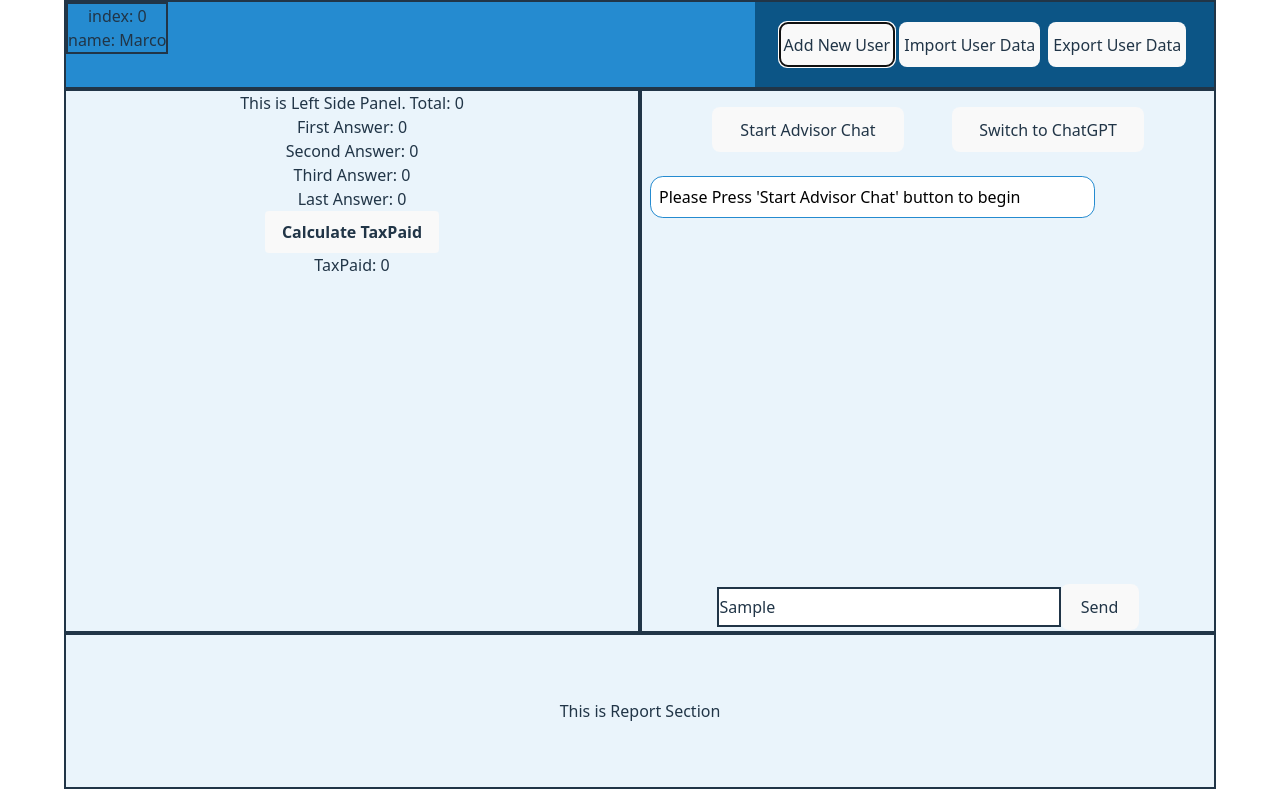
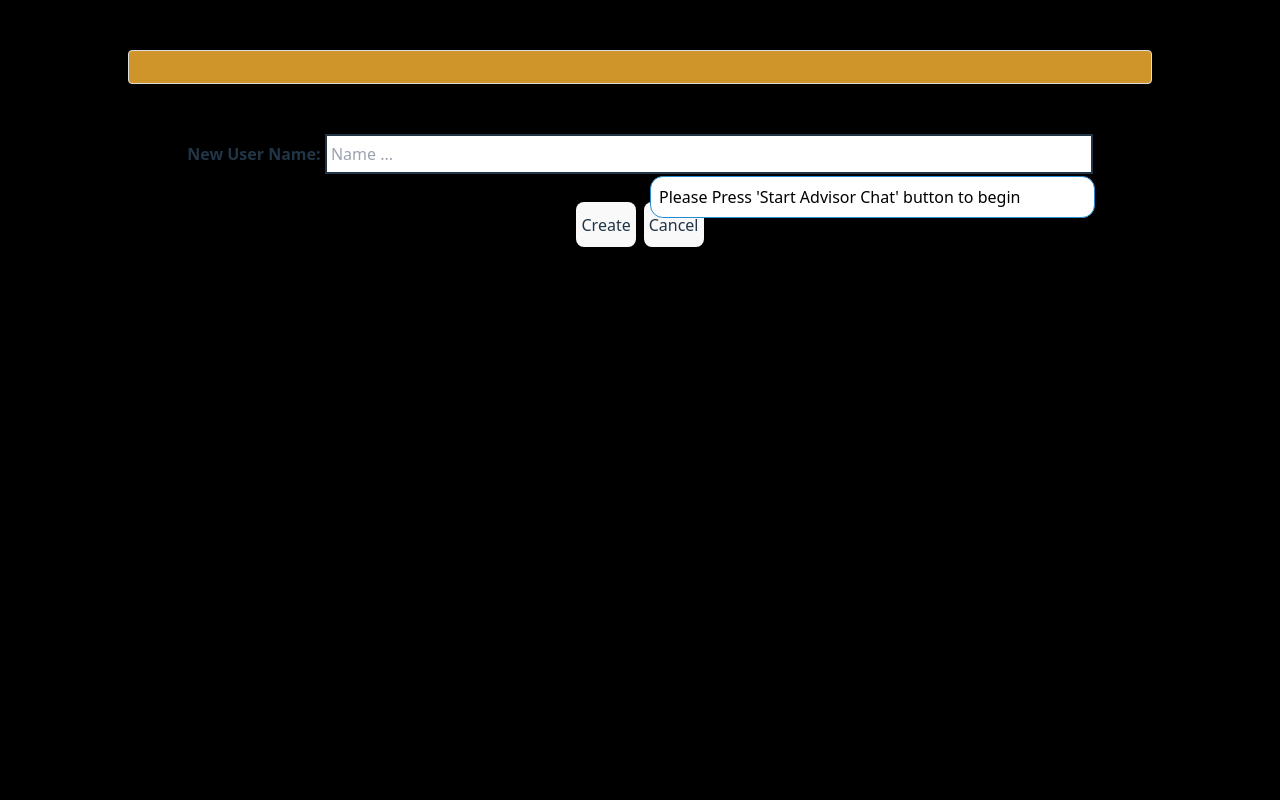
Before and after one commit to hkmarcoot/nea-project-frontend-myself-01, a React (Vite) app: page / in a window 1280 px wide. Both pictures are taken after typing "Sample" into the empty fields and a click on the button "Add New User". Built offline with nearby package versions, Linux system fonts and the light colour scheme.

Commit message:
working header user section and creating new user, still need to figure out how to create invidival Taxpayer without invalid hook call error

```diff
--- a/src/App.css
+++ b/src/App.css
@@ -51,6 +51,29 @@
   font-weight: 800;
 }
 
+.window-modal {
+  display: block; /* Hidden by default */
+  position: fixed; /* Stay in place */
+  z-index: 1; /* Sit on top */
+  left: 0;
+  top: 0;
+  width: 100%; /* Full width */
+  height: 100%; /* Full height */
+  overflow: auto; /* Enable scroll if needed */
+  background-color: rgba(0, 0, 0, 1); /* Fallback color*/
+}
+
+.create-user-card {
+  background-color: rgba(239, 172, 49, 0.868);
+  margin: 50px auto;
+  border: 1px solid #ddd;
+  padding: 16px;
+  /* margin: 16px; */
+  border-radius: 4px;
+  box-shadow: 0 4px 6px rgba(0, 0, 0, 0.1);
+  width: 80%;
+}
+
 .logo {
   height: 6em;
   padding: 1.5em;
--- a/src/App.jsx
+++ b/src/App.jsx
@@ -1,4 +1,4 @@
-import { useEffect, useState } from "react";
+import { useState } from "react";
 import "./App.css";
 import Header from "./components/Header/Header";
 import Leftsidepanel from "./components/Leftsidepanel/Leftsidepanel";
@@ -8,6 +8,12 @@ import Reportsection from "./components/Reportsection/Reportsection";
 function Taxpayer(newUser = {}) {
   const [name, setName] = useState(newUser.name);
   const [surveyResult, setSurveyResult] = useState([]);
+  const [taxpayerAnswer, setTaxpayerAnswer] = useState({
+    0: { answer: 0 },
+    1: { answer: 0 },
+    2: { answer: 0 },
+    3: { answer: 0 },
+  });
   const [income, setIncome] = useState({});
   const [part1total, setPart1total] = useState(0);
   const [part2total, setPart2total] = useState(0);
@@ -22,7 +28,8 @@ function Taxpayer(newUser = {}) {
   };
   const calculatePart2 = (income) => {};
   const calculateTaxPaid = () => {
-    console.log("Income: " + income);
+    console.log("Hello this is " + name);
+    // console.log("Income hi: " + JSON.stringify(income));
     setTaxPaid(Object.values(income).reduce((a, b) => a + b.answer, 0) + 1000);
   };
 
@@ -31,6 +38,8 @@ function Taxpayer(newUser = {}) {
     setName,
     surveyResult,
     setSurveyResult,
+    taxpayerAnswer,
+    setTaxpayerAnswer,
     income,
     setIncome,
     part1total,
@@ -47,41 +56,71 @@ function Taxpayer(newUser = {}) {
 }
 
 function App() {
-  const user = new Taxpayer({ name: "Marco" });
-  const [userAnswer, setUserAnswer] = useState({
-    0: { answer: 0 },
-    1: { answer: 0 },
-    2: { answer: 0 },
-    3: { answer: 0 },
-  });
-  const [listofUsers, setListofUsers] = useState([]);
-  const [isUserListInit, setIsUserListInit] = useState(false);
+  // Create the first user and add it to the list of users.
+  const firstUser = new Taxpayer({ name: "New User" });
+  // const newUser = new Taxpayer({ name: "Boom" });
+  // const [userAnswer, setUserAnswer] = useState({
+  //   0: { answer: 0 },
+  //   1: { answer: 0 },
+  //   2: { answer: 0 },
+  //   3: { answer: 0 },
+  // });
+  // Start with the first user called "New User"
+  const [listofUsers, setListofUsers] = useState([firstUser]);
+  const [userIndex, setUserIndex] = useState(0);
+  // const [isUserListInit, setIsUserListInit] = useState(false);
 
-  useEffect(() => {
-    if (!isUserListInit) {
-      setListofUsers([user]);
-      // listofUsers.push(user);
-      setIsUserListInit(true);
-    }
-  }, [isUserListInit]);
+  // useEffect(() => {
+  //   if (!isUserListInit) {
+  //     setListofUsers([user]);
+  //     // listofUsers.push(user);
+  //     setIsUserListInit(true);
+  //   }
+  // }, [isUserListInit]);
 
-  useEffect(() => {
-    user.setIncome(userAnswer);
-  }, [userAnswer]);
+  // useEffect(() => {
+  //   user.setIncome(userAnswer);
+  // }, [userAnswer]);
 
-  console.log(user.income);
+  // console.log(newUser.income);
+  // console.log("list: " + JSON.stringify(listofUsers));
+  console.log("Specific user: " + JSON.stringify(listofUsers[userIndex]));
+
+  function createNewUser(newname) {
+    // Create new Taxpayer object cannot be inside createNewUser function
+    // newUser.name = newname;
+    // newUser.setName(newname);
+    const newUser = new Taxpayer({ name: newname });
+    setListofUsers((prevList) => [...prevList, newUser]);
+
+    // Note: The listofUsers is not updated immediately after the setListofUsers() call.
+    // However, the index is listofUsers.length, i.e. first user is index 0.
+    setUserIndex(listofUsers.length);
+  }
+
   console.log("list: " + JSON.stringify(listofUsers));
+  console.log("index: " + userIndex);
 
   return (
     <div className="max-w-6xl mx-auto">
-      <Header listofUsers={listofUsers} />
+      <Header
+        listofUsers={listofUsers}
+        createNewUser={createNewUser}
+        // Taxpayer={Taxpayer}
+        // setListofUsers={setListofUsers}
+        setUserIndex={setUserIndex}
+      />
       <div className="flex flex-row justify-center h-136">
         <Leftsidepanel
-          userAnswer={userAnswer}
-          taxPaid={user.taxPaid}
-          calculateTaxPaid={user.calculateTaxPaid}
+          userIndex={userIndex}
+          userAnswer={listofUsers[0].taxpayerAnswer}
+          taxPaid={listofUsers[0].taxPaid}
+          calculateTaxPaid={listofUsers[userIndex].calculateTaxPaid}
         />
-        <Rightsidepanel setUserAnswer={setUserAnswer} userAnswer={userAnswer} />
+        <Rightsidepanel
+          setUserAnswer={listofUsers[0].setTaxpayerAnswer}
+          userAnswer={listofUsers[0].taxpayerAnswer}
+        />
       </div>
       <Reportsection />
     </div>
--- a/src/components/Header/Header.jsx
+++ b/src/components/Header/Header.jsx
@@ -1,22 +1,75 @@
+import { useState } from "react";
 import UserCard from "../UserCard/UserCard.jsx";
 
-function Header({ listofUsers }) {
+function Header({
+  listofUsers,
+  createNewUser,
+  // Taxpayer,
+  // setListofUsers,
+  setUserIndex,
+}) {
+  const [isAddNewUserCardOpen, setIsAddNewUserCardOpen] = useState(false);
+  const [inputName, setInputName] = useState("");
+
   return (
     <header className="w-full flex flex-row bg-light-blue border-2">
       <div className="bg-medium-blue w-3/5">
         {listofUsers && (
           <div className="flex flex-row">
             {listofUsers.map((data, index) => (
-              <UserCard key={index} index={index} name={data.name} />
+              <UserCard
+                key={index}
+                index={index}
+                name={data.name}
+                setUserIndex={setUserIndex}
+              />
             ))}
           </div>
         )}
       </div>
       <div className="bg-dark-blue w-2/5 py-1 md:py-4 lg:py-4">
-        <button className="px-1 mt-1">Add New User</button>
+        <button
+          className="px-1 mt-1"
+          onClick={() => setIsAddNewUserCardOpen(true)}
+        >
+          Add New User
+        </button>
         <button className="px-1 mt-1 mx-1">Import User Data</button>
         <button className="px-1 my-1 mx-1">Export User Data</button>
       </div>
+      {isAddNewUserCardOpen ? (
+        <div className="window-modal">
+          <div className="create-user-card"></div>
+          <p>
+            <strong>New User Name: </strong>
+            <input
+              className="w-3/5 min-w-[200px] h-10 border-2"
+              id="input"
+              type="text"
+              placeholder=" Name ..."
+              value={inputName}
+              onChange={(e) => setInputName(e.target.value)}
+            ></input>
+          </p>
+          <br />
+          <button
+            className="px-1 mt-1 mx-1"
+            onClick={() => {
+              createNewUser(inputName);
+              setInputName("");
+              setIsAddNewUserCardOpen(false);
+            }}
+          >
+            Create
+          </button>
+          <button
+            className="px-1 mt-1 mx-1"
+            onClick={() => setIsAddNewUserCardOpen(false)}
+          >
+            Cancel
+          </button>
+        </div>
+      ) : null}
     </header>
   );
 }
--- a/src/components/Leftsidepanel/Leftsidepanel.jsx
+++ b/src/components/Leftsidepanel/Leftsidepanel.jsx
@@ -1,4 +1,4 @@
-function Leftsidepanel({ userAnswer, taxPaid, calculateTaxPaid }) {
+function Leftsidepanel({ userIndex, userAnswer, taxPaid, calculateTaxPaid }) {
   const sum = sumOfUserAnswer();
 
   function sumOfUserAnswer() {
@@ -11,6 +11,7 @@ function Leftsidepanel({ userAnswer, taxPaid, calculateTaxPaid }) {
   }
   return (
     <div className="h-136 w-1/2 bg-light-blue border-2 overflow-y-auto">
+      <p>Index: {userIndex}</p>
       <p>This is Left Side Panel. Total: {sum}</p>
       <p>First Answer: {userAnswer[0].answer}</p>
       <p>Second Answer: {userAnswer[1].answer}</p>
--- a/src/components/UserCard/UserCard.jsx
+++ b/src/components/UserCard/UserCard.jsx
@@ -1,6 +1,6 @@
-export default function UserCard({ index, name }) {
+export default function UserCard({ index, name, setUserIndex }) {
   return (
-    <div className="border-2">
+    <div className="border-2" onClick={() => setUserIndex(index)}>
       <p>index: {index}</p>
       <p>name: {name}</p>
     </div>
```
